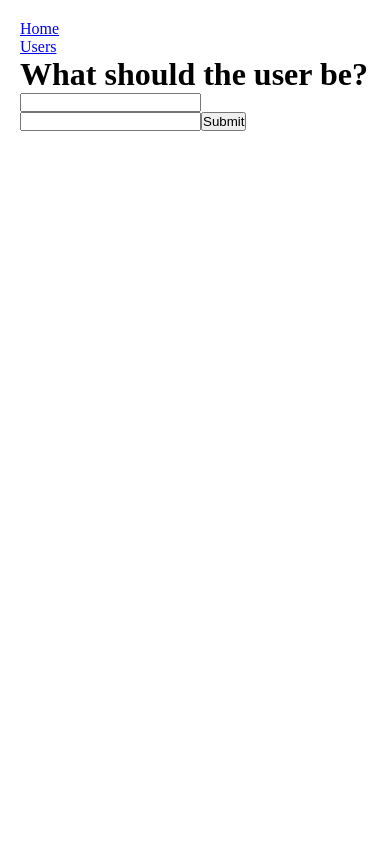
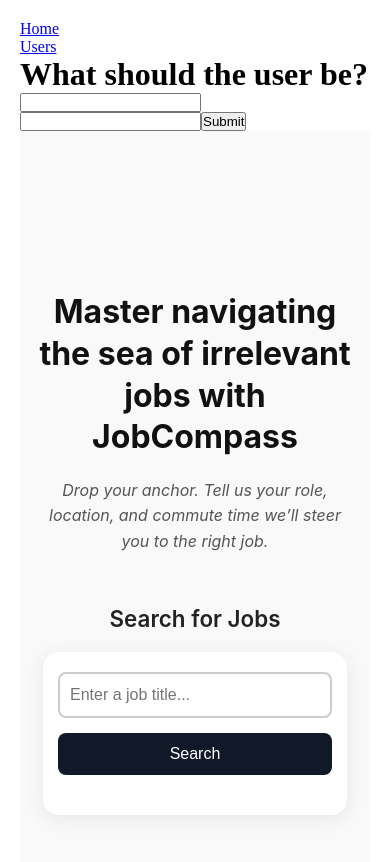
Before and after one commit to HackYourFutureProjects/c53-final-project-group-A, a React (Vite) app in the folder client/: page /user/create in a window 390 px wide. Shown: the top 862 px of the page. Built offline with nearby package versions, Linux system fonts and the light colour scheme.

Commit message:
Add SearchInput, AlertMessage and HomePage components with styles

```diff
--- a/client/src/App.jsx
+++ b/client/src/App.jsx
@@ -3,6 +3,7 @@ import Nav from "./components/Nav";
 import Home from "./pages/Home/Home";
 import CreateUser from "./pages/User/CreateUser";
 import UserList from "./pages/User/UserList";
+import HomePage from "./pages/HomePage";
 
 const App = () => {
   return (
@@ -13,6 +14,7 @@ const App = () => {
         <Route path="/user" element={<UserList />} />
         <Route path="/user/create" element={<CreateUser />} />
       </Routes>
+      <HomePage />
     </>
   );
 };
--- /dev/null
+++ b/client/src/components/AlertMessage.css
@@ -0,0 +1,50 @@
+.alert {
+  display: flex;
+  align-items: center;
+  margin-top: 10px;
+  padding: 10px;
+  border-radius: 5px;
+  font-size: 14px;
+  animation: fadeSlide 0.4s ease-out;
+}
+
+.alert-success {
+  background-color: #d4edda;
+  border: 1px solid #28a745;
+  color: #155724;
+}
+
+.alert-error {
+  background-color: #f8d7da;
+  border: 1px solid #dc3545;
+  color: #721c24;
+}
+
+.alert-warning {
+  background-color: #fff3cd;
+  border: 1px solid #ffc107;
+  color: #856404;
+}
+
+.alert-info {
+  background-color: #cce5ff;
+  border: 1px solid #007bff;
+  color: #004085;
+}
+
+.icon {
+  margin-right: 8px;
+  font-size: 16px;
+}
+
+/* Fade and slide animation */
+@keyframes fadeSlide {
+  0% {
+    opacity: 0;
+    transform: translateY(-10px);
+  }
+  100% {
+    opacity: 1;
+    transform: translateY(0);
+  }
+}
--- /dev/null
+++ b/client/src/components/AlertMessage.jsx
@@ -0,0 +1,26 @@
+import "./AlertMessage.css";
+
+export default function AlertMessage({ type = "info", message }) {
+  if (!message) return null;
+
+  const classes = {
+    success: "alert alert-success",
+    error: "alert alert-error",
+    warning: "alert alert-warning",
+    info: "alert alert-info",
+  };
+
+  const icons = {
+    success: "✅",
+    error: "❌",
+    warning: "⚠️",
+    info: "ℹ️",
+  };
+
+  return (
+    <div className={classes[type]}>
+      <span className="icon">{icons[type]}</span>
+      <span>{message}</span>
+    </div>
+  );
+}
--- /dev/null
+++ b/client/src/components/SearchInput.css
@@ -0,0 +1,142 @@
+/* --- VARIABLES --- */
+:root {
+  /* Color Variables */
+  --color-bg-container: #ffffff;
+  --color-input-border: #ccc;
+  --color-input-focus: #0077ff;
+  --color-input-error: #e63946;
+  --color-btn-add: #0077ff;
+  --color-btn-add-hover: #005fd1;
+  --color-btn-disabled: #999;
+  --color-bg-title-item: #f2f6ff;
+  --color-border-title-item: #cdddfc;
+  --color-text-title-item: #333;
+  --color-btn-search: #111827;
+  --color-btn-search-hover: #1f2937;
+}
+
+/* --- Container (Global/Desktop) --- */
+.search-container {
+  display: flex;
+  flex-direction: column;
+  align-items: center;
+  justify-content: center;
+  text-align: center;
+
+  width: 90%;
+  max-width: 600px;
+  margin: 0 auto;
+  background: var(--color-bg-container);
+  padding: 30px 20px;
+  border-radius: 16px;
+  box-shadow: 0 4px 20px rgba(0, 0, 0, 0.08);
+  box-sizing: border-box;
+}
+
+/* --- Search Input Group --- */
+.input-group {
+  display: flex;
+  justify-content: center;
+  align-items: center;
+  gap: 10px;
+  width: 100%;
+  margin-bottom: 20px;
+}
+
+.input {
+  flex: 1;
+  padding: 12px 10px;
+  font-size: 1rem;
+  border: 2px solid var(--color-input-border);
+  border-radius: 8px;
+  outline: none;
+  transition:
+    border-color 0.3s ease,
+    box-shadow 0.3s ease;
+}
+
+.input:focus {
+  border-color: var(--color-input-focus);
+}
+.input.error {
+  border-color: var(--color-input-error);
+}
+
+/* Add button */
+.input-group button {
+  padding: 12px 20px;
+  background-color: var(--color-btn-search);
+  color: white;
+  font-size: 1rem;
+  border: none;
+  border-radius: 8px;
+  cursor: pointer;
+  transition: background-color 0.3s ease;
+}
+.input-group button:hover {
+  background-color: var(--color-btn-search-hover);
+}
+
+.titles-list {
+  width: 100%;
+  margin: 15px 0 25px 0;
+  display: flex;
+  flex-wrap: wrap;
+  gap: 10px;
+}
+
+.title-item {
+  display: flex;
+  justify-content: space-between;
+  align-items: center;
+  width: auto;
+  background: var(--color-bg-title-item);
+  border: 1px solid var(--color-border-title-item);
+  padding: 8px 12px;
+  border-radius: 6px;
+  font-size: 0.95rem;
+  color: var(--color-text-title-item);
+}
+.title-item span {
+  margin-right: 10px;
+  white-space: nowrap;
+}
+.title-item button {
+  background-color: var(--color-btn-remove);
+  color: white;
+  border: none;
+  padding: 4px 8px;
+  border-radius: 4px;
+  cursor: pointer;
+  font-size: 0.8rem;
+  transition: background-color 0.3s ease;
+}
+.title-item button:hover {
+  background-color: var(--color-btn-remove-hover);
+}
+
+/* --- RESPONSIVE ADJUSTMENTS (Max-width 600px) --- */
+@media (max-width: 600px) {
+  .search-container {
+    width: 95%;
+    padding: 20px 15px;
+  }
+
+  .input-group {
+    flex-direction: column;
+    gap: 15px;
+  }
+
+  .input,
+  .input-group button,
+  .search-btn {
+    width: 100%;
+  }
+
+  .title-item {
+    padding: 10px 15px;
+    font-size: 1rem;
+    flex-direction: row;
+    justify-content: space-between;
+  }
+}
--- /dev/null
+++ b/client/src/components/SearchInput.jsx
@@ -0,0 +1,88 @@
+import { useState } from "react";
+import AlertMessage from "../components/AlertMessage";
+import { validateJobInput } from "../util/validation";
+import "./SearchInput.css";
+
+export default function SearchInput() {
+  const [query, setQuery] = useState("");
+  const [alert, setAlert] = useState({ type: "", message: "" });
+  const [jobs, setJobs] = useState([]);
+  const [loading, setLoading] = useState(false);
+
+  // Mock data for demonstration
+  const mockJobs = [
+    {
+      title: "Backend Developer",
+      company: "Topicus",
+      location: "Utrecht, Netherlands",
+      url: "https://www.werkenbijtopicus.nl/vacature/143/backend-developer",
+    },
+  ];
+
+  const handleSearch = () => {
+    if (!navigator.onLine) {
+      setAlert({ type: "error", message: "No internet connection." });
+      return;
+    }
+
+    const validationError = validateJobInput({ text: query });
+    if (validationError) {
+      setAlert(validationError);
+      return;
+    }
+
+    setAlert({ type: "info", message: `Searching for "${query}"...` });
+    setLoading(true);
+
+    // Simulate API delay
+    setTimeout(() => {
+      // Simple filter by query
+      const filteredJobs = mockJobs.filter((job) =>
+        job.title.toLowerCase().includes(query.toLowerCase()),
+      );
+
+      setJobs(filteredJobs);
+      setAlert({
+        type: "success",
+        message: `Found ${filteredJobs.length} jobs for "${query}"`,
+      });
+      setLoading(false);
+    }, 1000);
+  };
+
+  return (
+    <div className="search-container">
+      <div className="input-group">
+        <input
+          type="text"
+          placeholder="Enter a job title..."
+          value={query}
+          onChange={(e) => setQuery(e.target.value)}
+          onKeyDown={(e) => e.key === "Enter" && handleSearch()}
+          className={alert.type === "error" ? "input error" : "input"}
+        />
+        <button
+          className="search-btn"
+          onClick={handleSearch}
+          disabled={loading}
+        >
+          {loading ? "Searching..." : "Search"}
+        </button>
+      </div>
+
+      <AlertMessage type={alert.type} message={alert.message} />
+
+      {jobs.length > 0 && (
+        <ul className="jobs-list">
+          {jobs.map((job, idx) => (
+            <li key={idx} className="job-item">
+              <a href={job.url} target="_blank" rel="noopener noreferrer">
+                <strong>{job.title}</strong> at {job.company} ({job.location})
+              </a>
+            </li>
+          ))}
+        </ul>
+      )}
+    </div>
+  );
+}
--- /dev/null
+++ b/client/src/pages/HomePage.css
@@ -0,0 +1,69 @@
+/* --- Global Container --- */
+.homepage-container {
+  min-height: 100vh;
+  display: flex;
+  flex-direction: column;
+  justify-content: center;
+  align-items: center;
+  padding: 40px 20px;
+  text-align: center;
+  font-family: "Inter", Arial, sans-serif;
+  background: #f9f9f9;
+  color: #333;
+}
+
+.mission-section {
+  width: 100%;
+  max-width: 800px;
+  margin-bottom: 50px;
+  text-align: center;
+}
+
+/* Main headline */
+.mission-section h1 {
+  font-size: 2.5rem;
+  font-weight: 700;
+  color: #111;
+  line-height: 1.3;
+  margin-bottom: 20px;
+}
+
+/* Subtitle below headline */
+.mission-section .subtitle {
+  font-size: 1.2rem;
+  color: #555;
+  line-height: 1.6;
+  max-width: 650px;
+  margin: 0 auto;
+  font-style: italic;
+  text-align: center;
+}
+
+/* Section title: Search for Jobs */
+h2 {
+  font-size: 1.6rem;
+  font-weight: 600;
+  margin-bottom: 20px;
+  color: #222;
+  text-align: center;
+}
+
+/* --- Responsive adjustments (Mobile/Tablet) --- */
+@media (max-width: 768px) {
+  .homepage-container {
+    padding: 40px 15px;
+  }
+
+  .mission-section h1 {
+    font-size: 2rem;
+  }
+
+  .mission-section .subtitle {
+    font-size: 1rem;
+    padding: 0;
+  }
+
+  h2 {
+    font-size: 1.4rem;
+  }
+}
--- /dev/null
+++ b/client/src/pages/HomePage.jsx
@@ -0,0 +1,18 @@
+import SearchInput from "../components/SearchInput";
+import "./HomePage.css";
+
+export default function HomePage() {
+  return (
+    <div className="homepage-container">
+      <div className="mission-section">
+        <h1>Master navigating the sea of irrelevant jobs with JobCompass</h1>
+        <p className="subtitle">
+          Drop your anchor. Tell us your role, location, and commute time we’ll
+          steer you to the right job.
+        </p>
+      </div>
+      <h2>Search for Jobs</h2>
+      <SearchInput />
+    </div>
+  );
+}
```
